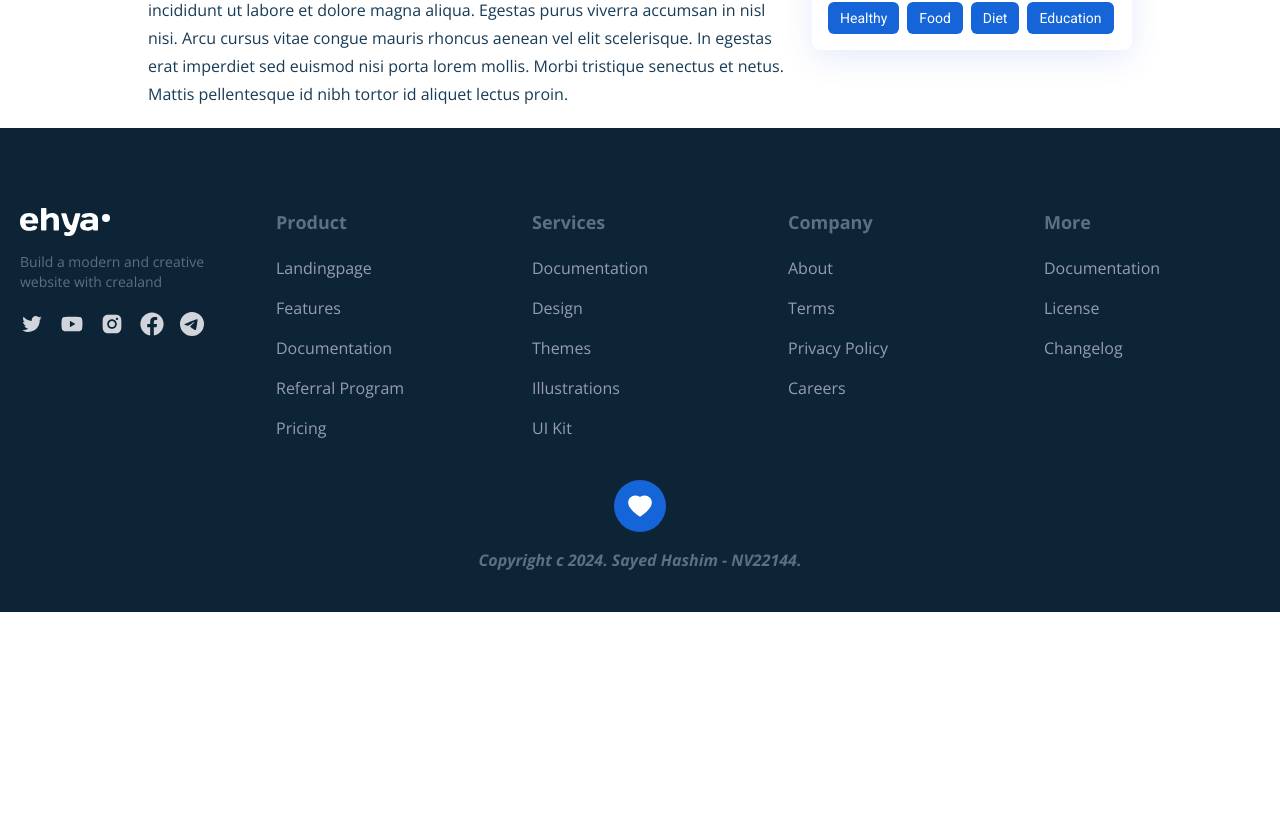
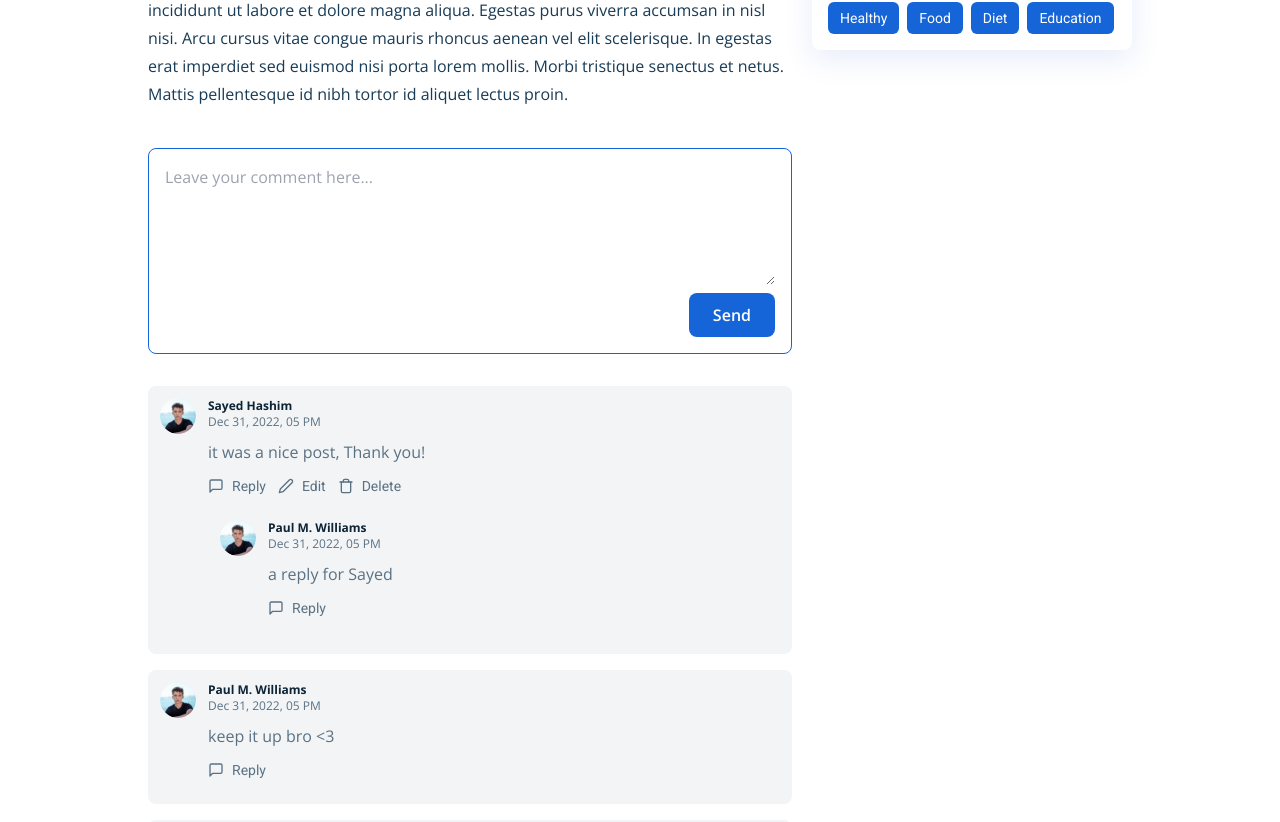
Before and after one commit to AL-Sayed1/blog-project, a React (Create React App) app: page /blog/1 in a window 1280 px wide. Shown: the part 638-1460 px from the top of the page. Before the commit the page ends 1250 px from the top, so only its background shows below. Built offline with nearby package versions, Linux system fonts and the light colour scheme.

Commit message:
10 - Comments section

```diff
--- a/src/components/BreadCrumbs.jsx
+++ b/src/components/BreadCrumbs.jsx
@@ -5,7 +5,7 @@ const BreadCrumbs = ({ data }) => {
   return (
     <div className="flex items-center py-4 overflow-x-auto whitespace-nowrap">
       {data.map((item, index) => (
-        <div className="text-black opacity-50 text-xs font-roboto md:text-sm">
+        <div key={index} className="text-black opacity-50 text-xs font-roboto md:text-sm">
           <Link to={item.link}>{item.name}</Link>
           {index !== data.length - 1 && <span className="px-3">/</span>}
         </div>
--- a/src/components/Header.jsx
+++ b/src/components/Header.jsx
@@ -46,8 +46,9 @@ const NavItem = ({ item }) => {
               } lg:hidden transition-all duration-500 pt-4 lg:absolute lg:bottom-0 lg:right-0 lg:transform lg:translate-y-full lg:group-hover:block w-max`}
           >
             <ul className="bg-dark-soft lg:bg-transparent text-center flex flex-col shadow-lg rounded-lg overflow-hidden">
-              {item.items.map((page) => (
+              {item.items.map((page, index) => (
                 <a
+                  key={index}
                   href="/"
                   className="hover:bg-dark-hard hover:text-white px-4 py-2 text-white lg:text-dark-soft"
                 >
--- /dev/null
+++ b/src/components/comments/Comment.jsx
@@ -0,0 +1,128 @@
+import React from "react";
+import { FiMessageSquare, FiEdit2, FiTrash } from "react-icons/fi";
+
+import { images } from "../../constants";
+import CommentForm from "./CommentForm";
+
+const Comment = ({
+  comment,
+  logginedUserId,
+  affectedComment,
+  setAffectedComment,
+  addComment,
+  parentId = null,
+  updateComment,
+  deleteComment,
+  replies,
+}) => {
+  const isUserLoggined = Boolean(logginedUserId);
+  const commentBelongsToUser = logginedUserId === comment.user._id;
+  const isReplying =
+    affectedComment &&
+    affectedComment.type === "replying" &&
+    affectedComment._id === comment._id;
+  const isEditing =
+    affectedComment &&
+    affectedComment.type === "editing" &&
+    affectedComment._id === comment._id;
+  const repliedCommentId = parentId ? parentId : comment._id;
+  const replyOnUserId = comment.user._id;
+
+  return (
+    <div className="flex flex-nowrap items-start gap-x-3 bg-[#F2F4F5] p-3 rounded-lg">
+      <img
+        src={images.PostProfileImage}
+        alt="user profile"
+        className="w-9 h-9 object-cover rounded-full"
+      />
+      <div className="flex-1 flex flex-col">
+        <h5 className="font-bold text-dark-hard text-xs">
+          {comment.user.name}
+        </h5>
+        <span className="text-xs text-dark-light">
+          {new Date(comment.createdAt).toLocaleDateString("en-US", {
+            day: "numeric",
+            month: "short",
+            year: "numeric",
+            hour: "2-digit",
+          })}
+        </span>
+        {!isEditing && (
+          <p className="font-opensans mt-[10px] text-dark-light">
+            {comment.desc}
+          </p>
+        )}
+        {isEditing && (
+          <CommentForm
+            btnLabel="Update"
+            formSubmitHanlder={(value) => updateComment(value, comment._id)}
+            formCancelHandler={() => setAffectedComment(null)}
+            initialText={comment.desc}
+          />
+        )}
+        <div className="flex items-center gap-x-3 text-dark-light font-roboto text-sm mt-3 mb-3">
+          {isUserLoggined && (
+            <button
+              className="flex items-center space-x-2"
+              onClick={() =>
+                setAffectedComment({ type: "replying", _id: comment._id })
+              }
+            >
+              <FiMessageSquare className="w-4 h-auto" />
+              <span>Reply</span>
+            </button>
+          )}
+          {commentBelongsToUser && (
+            <>
+              <button
+                className="flex items-center space-x-2"
+                onClick={() =>
+                  setAffectedComment({ type: "editing", _id: comment._id })
+                }
+              >
+                <FiEdit2 className="w-4 h-auto" />
+                <span>Edit</span>
+              </button>
+              <button
+                className="flex items-center space-x-2"
+                onClick={() => deleteComment(comment._id)}
+              >
+                <FiTrash className="w-4 h-auto" />
+                <span>Delete</span>
+              </button>
+            </>
+          )}
+        </div>
+        {isReplying && (
+          <CommentForm
+            btnLabel="Reply"
+            formSubmitHanlder={(value) =>
+              addComment(value, repliedCommentId, replyOnUserId)
+            }
+            formCancelHandler={() => setAffectedComment(null)}
+          />
+        )}
+        {replies.length > 0 && (
+          <div>
+            {replies.map((reply) => (
+              <Comment
+                key={reply._id}
+                addComment={addComment}
+                affectedComment={affectedComment}
+                setAffectedComment={setAffectedComment}
+                comment={reply}
+                deleteComment={deleteComment}
+                logginedUserId={logginedUserId}
+                replies={[]}
+                updateComment={updateComment}
+                parentId={comment._id}
+              />
+            ))}
+          </div>
+        )}
+      </div>
+    </div>
+  );
+};
+
+export default Comment;
--- /dev/null
+++ b/src/components/comments/CommentForm.jsx
@@ -0,0 +1,49 @@
+import React, { useState } from "react";
+
+const CommentForm = ({
+  btnLabel,
+  formSubmitHanlder,
+  formCancelHandler = null,
+  initialText = "",
+}) => {
+  const [value, setValue] = useState(initialText);
+
+  const submitHandler = (e) => {
+    e.preventDefault();
+    formSubmitHanlder(value);
+    setValue("");
+  };
+
+  return (
+    <form onSubmit={submitHandler}>
+      <div className="flex flex-col items-end border border-primary rounded-lg p-4">
+        <textarea
+          className="w-full focus:outline-none bg-transparent"
+          rows="5"
+          placeholder="Leave your comment here..."
+          value={value}
+          onChange={(e) => setValue(e.target.value)}
+        />
+        <div className="flex items-center gap-x-2 pt-2">
+          {formCancelHandler && (
+            <button
+              onClick={formCancelHandler}
+              className="px-6 py-2.5 rounded-lg border border-red-500 text-red-500"
+            >
+              Cancel
+            </button>
+          )}
+          <button
+            type="submit"
+            className="px-6 py-2.5 rounded-lg bg-primary
+         text-white font-semibold"
+          >
+            {btnLabel}
+          </button>
+        </div>
+      </div>
+    </form>
+  );
+};
+
+export default CommentForm;
--- /dev/null
+++ b/src/components/comments/CommentsContainer.jsx
@@ -0,0 +1,93 @@
+import React, { useEffect, useState } from "react";
+
+import { getCommentsData } from "../../data/comments";
+import Comment from "./Comment";
+import CommentForm from "./CommentForm";
+
+const CommentsContainer = ({ className, logginedUserId }) => {
+  const [comments, setComments] = useState([]);
+  const mainComments = comments.filter((comment) => comment.parent === null);
+  const [affectedComment, setAffectedComment] = useState(null);
+
+  console.log(comments);
+
+  useEffect(() => {
+    (async () => {
+      const commentData = await getCommentsData();
+      setComments(commentData);
+    })();
+  }, []);
+
+  const addCommentHandler = (value, parent = null, replyOnUser = null) => {
+    const newComment = {
+      _id: Math.random().toString(),
+      user: {
+        _id: "a",
+        name: "Sayed Hashim",
+      },
+      desc: value,
+      post: "1",
+      parent: parent,
+      replyOnUser: replyOnUser,
+      createdAt: new Date().toISOString(),
+    };
+    setComments((curState) => {
+      return [newComment, ...curState];
+    });
+    setAffectedComment(null);
+  };
+
+  const updateCommentHandler = (value, commentId) => {
+    const updatedComments = comments.map((comment) => {
+      if (comment._id === commentId) {
+        return { ...comment, desc: value };
+      }
+      return comment;
+    });
+    setComments(updatedComments);
+    setAffectedComment(null);
+  };
+
+  const deleteCommentHandler = (commentId) => {
+    const updatedComments = comments.filter((comment) => {
+      return comment._id !== commentId;
+    });
+    setComments(updatedComments);
+  };
+
+  const getRepliesHandler = (commentId) => {
+    return comments
+      .filter((comment) => comment.parent === commentId)
+      .sort((a, b) => {
+        return (
+          new Date(a.createdAt).getTime() - new Date(b.createdAt).getTime()
+        );
+      });
+  };
+
+  return (
+    <div className={`${className}`}>
+      <CommentForm
+        btnLabel="Send"
+        formSubmitHanlder={(value) => addCommentHandler(value)}
+      />
+      <div className="space-y-4 mt-8">
+        {mainComments.map((comment) => (
+          <Comment
+            key={comment._id}
+            comment={comment}
+            logginedUserId={logginedUserId}
+            affectedComment={affectedComment}
+            setAffectedComment={setAffectedComment}
+            addComment={addCommentHandler}
+            updateComment={updateCommentHandler}
+            deleteComment={deleteCommentHandler}
+            replies={getRepliesHandler(comment._id)}
+          />
+        ))}
+      </div>
+    </div>
+  );
+};
+
+export default CommentsContainer;
--- /dev/null
+++ b/src/data/comments.js
@@ -0,0 +1,52 @@
+export const getCommentsData = async () => {
+    return [
+        {
+            _id: "10",
+            user: {
+                _id: "a",
+                name: "Sayed Hashim",
+            },
+            desc: "it was a nice post, Thank you!",
+            post: "1",
+            parent: null,
+            replyOnUser: null,
+            createdAt: "2022-12-31T17:22:05.092+0000",
+        },
+        {
+            _id: "11",
+            user: {
+                _id: "b",
+                name: "Paul M. Williams",
+            },
+            desc: "a reply for Sayed",
+            post: "1",
+            parent: "10",
+            replyOnUser: "a",
+            createdAt: "2022-12-31T17:22:05.092+0000",
+        },
+        {
+            _id: "12",
+            user: {
+                _id: "b",
+                name: "Paul M. Williams",
+            },
+            desc: "keep it up bro <3",
+            post: "1",
+            parent: null,
+            replyOnUser: null,
+            createdAt: "2022-12-31T17:22:05.092+0000",
+        },
+        {
+            _id: "13",
+            user: {
+                _id: "c",
+                name: "Jessica C. Stephens",
+            },
+            desc: "I'm always interested in your content :)",
+            post: "1",
+            parent: null,
+            replyOnUser: null,
+            createdAt: "2022-12-31T17:22:05.092+0000",
+        },
+    ];
+};
--- a/src/pages/articleDetail/ArticleDetailPage.jsx
+++ b/src/pages/articleDetail/ArticleDetailPage.jsx
@@ -1,6 +1,7 @@
 import React from "react";
 import { Link } from "react-router-dom";
 import BreadCrumbs from "../../components/BreadCrumbs";
+import CommentsContainer from "../../components/comments/CommentsContainer";
 import MainLayout from "../../components/MainLayout";
 import { images } from "../../constants";
 import SuggestedPosts from "./container/SuggestedPosts";
@@ -79,6 +80,7 @@ const ArticleDetailPage = () => {
               lectus proin.
             </p>
           </div>
+          <CommentsContainer className="mt-10" logginedUserId="a" />
         </article>
         <SuggestedPosts
           header="Latest Article"
--- a/src/pages/articleDetail/container/SuggestedPosts.jsx
+++ b/src/pages/articleDetail/container/SuggestedPosts.jsx
@@ -39,8 +39,9 @@ const SuggestedPosts = ({ className, header, posts = [], tags }) => {
         Tags
       </h2>
       <div className="flex flex-wrap gap-x-2 gap-y-2 mt-4">
-        {tags.map((item) => (
+        {tags.map((item, index) => (
           <Link
+            key={index}
             to="/"
             className="inline-block rounded-md px-3 py-1.5 bg-primary font-roboto text-xs text-white md:text-sm"
           >
```
